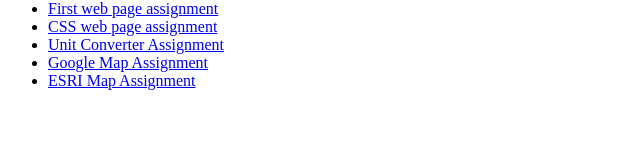
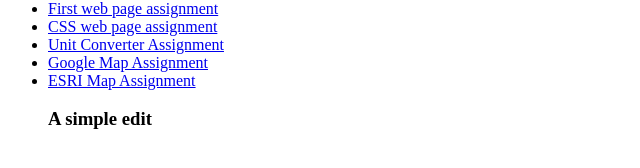
Before and after one commit to krashby4/krashby4.github.io, a plain HTML site: page index.html in a window 1280 px wide. Shown: the part 174-342 px from the top of the page, without its empty margins (0-640 px from the left). Drawn offline with Linux system fonts and the light colour scheme.

Commit message:
Just a simple edit

```diff
--- a/index.html
+++ b/index.html
@@ -11,5 +11,7 @@
     <li><a href="unitconverter.html">Unit Converter Assignment</a>
     <li><a href="mapwithgoogle.html">Google Map Assignment</a>
     <li><a href="esri_java.html">ESRI Map Assignment</a>
+
+    <h3>A simple edit</h3>
 </body>
 </html>
```
